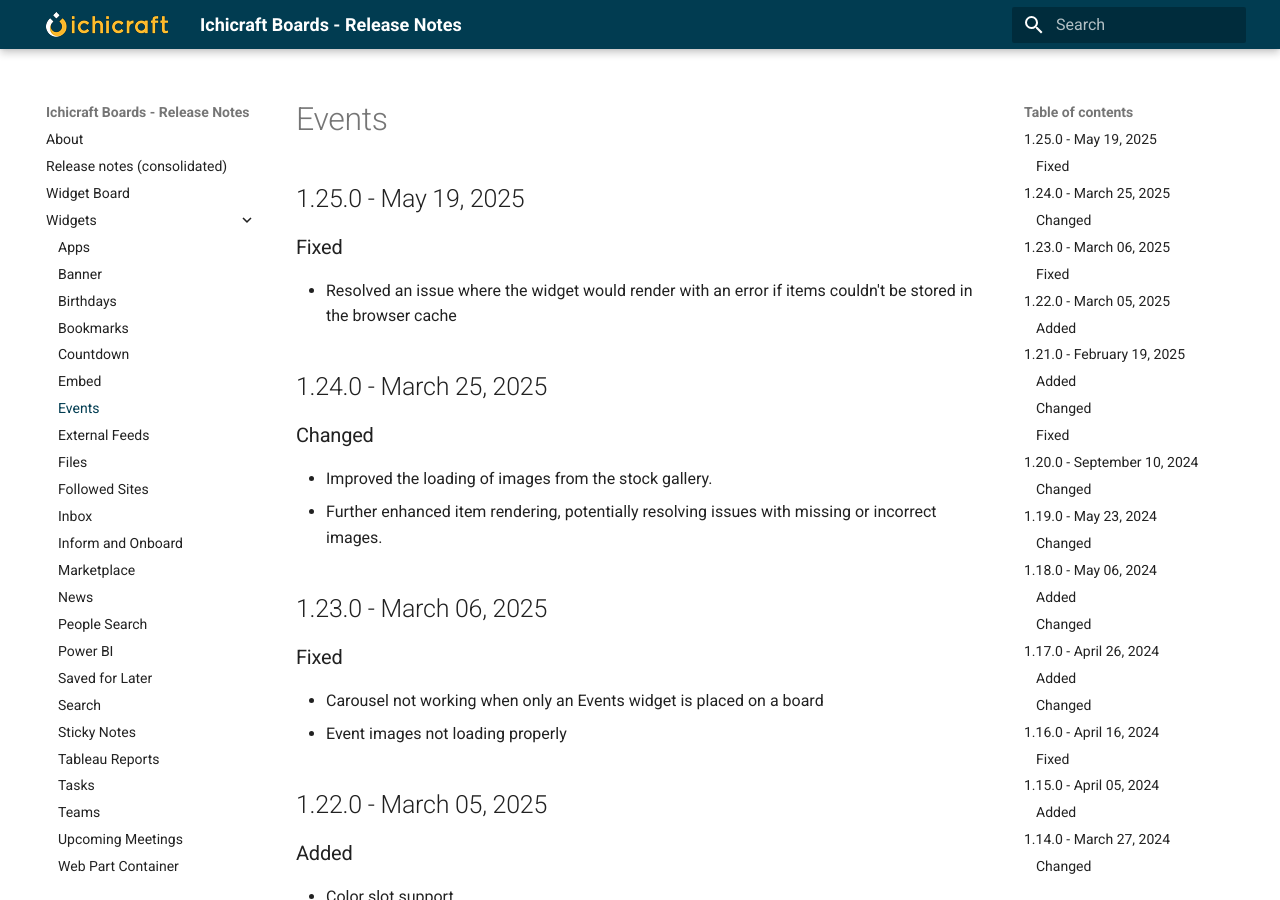
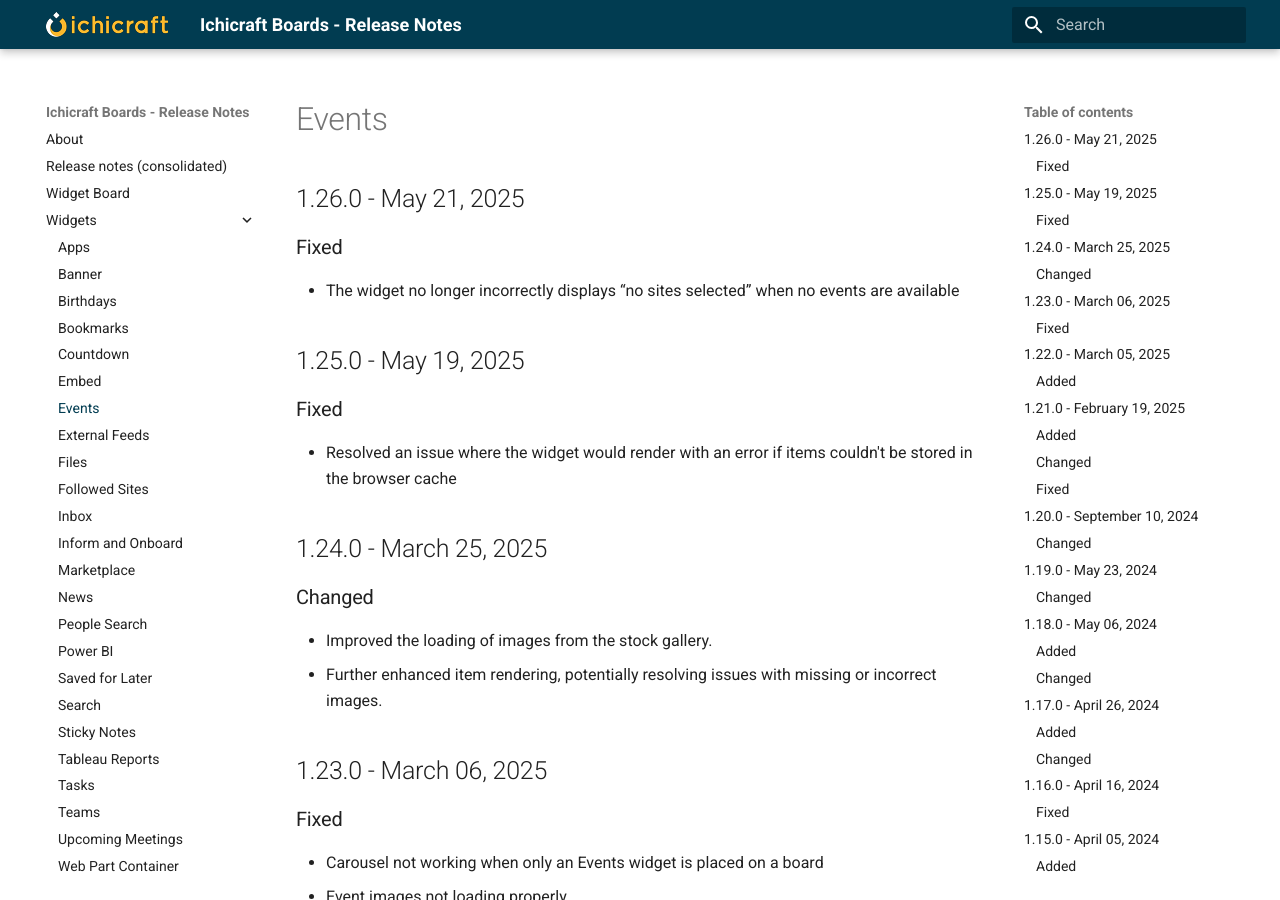
Before and after one commit to ichicraft/widgets-docs, an MkDocs documentation site: the page built from docs/Widgets/Events.md, in a window 1280 px wide and 900 px high. Built offline with MkDocs 1.6.1 and Material for MkDocs 9.7.7, drawn with Linux system fonts in a browser that asks for light colours.

```diff
--- a/docs/Widgets/Events.md
+++ b/docs/Widgets/Events.md
@@ -1,3 +1,8 @@
+## 1.26.0 - May 21, 2025
+
+### Fixed
+- The widget no longer incorrectly displays “no sites selected” when no events are available
+
 ## 1.25.0 - May 19, 2025
 
 ### Fixed
```
Also changed, not shown: docs/Release-notes-(consolidated).md (+5 -0 lines).
